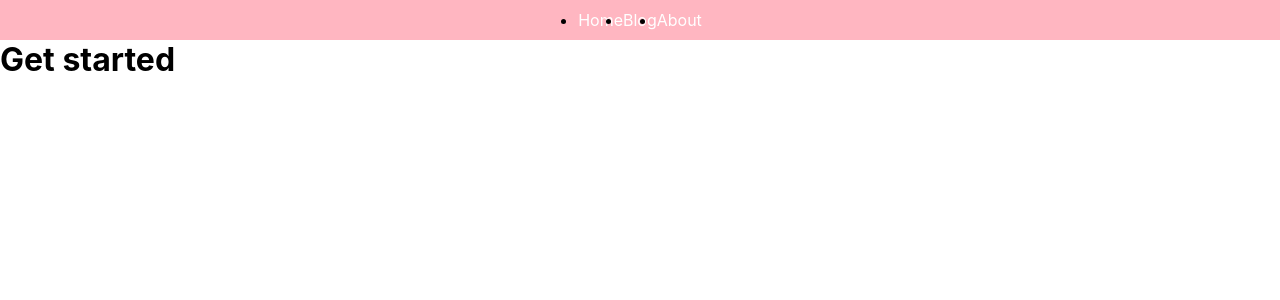
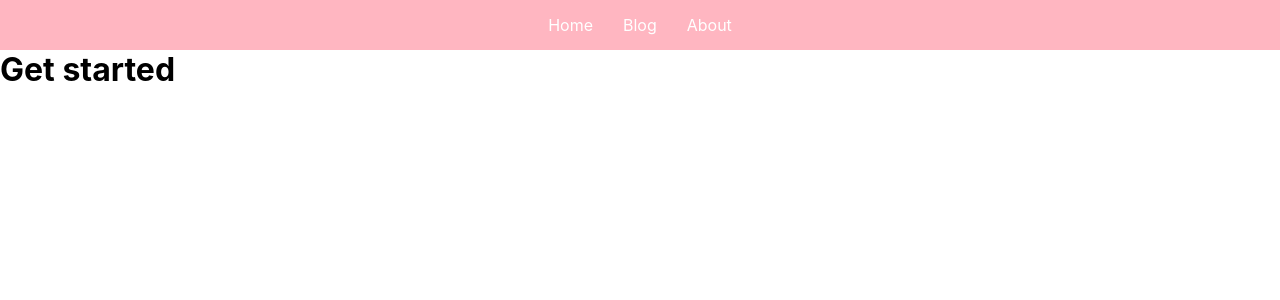
Before and after one commit to groone38/privat-auth, a React (Create React App) app: page / in a window 1280 px wide. Shown: the top 300 px of the page. Built offline with nearby package versions, Linux system fonts and the light colour scheme.

Commit message:
styles for header

```diff
--- a/src/App.css
+++ b/src/App.css
@@ -1,5 +1,5 @@
 .header {
-  padding: 10px;
+  padding: 15px 0;
   background-color: lightpink;
 }
 
@@ -8,3 +8,15 @@
   align-items: center;
   justify-content: center;
 }
+
+.header__nav li {
+  margin-right: 30px;
+}
+
+.header__nav li:last-child {
+  margin-right: 0;
+}
+
+.header__nav li:hover {
+  font-weight: bold;
+}
--- a/src/index.css
+++ b/src/index.css
@@ -16,6 +16,7 @@ code {
   box-sizing: border-box;
   padding: 0;
   margin: 0;
+  list-style-type: none;
 }
 
 a {
```
